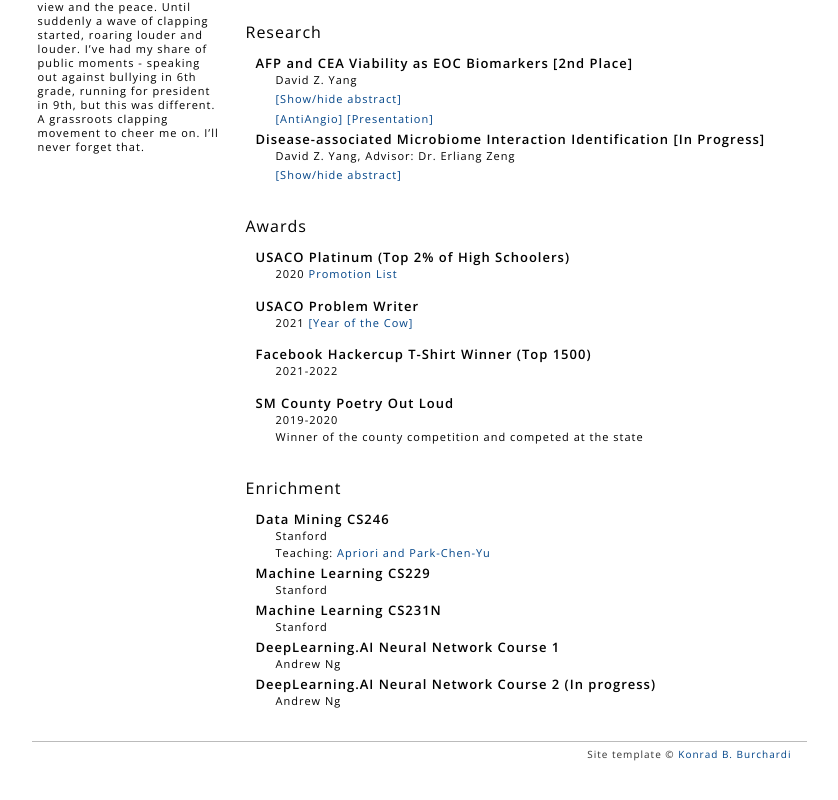
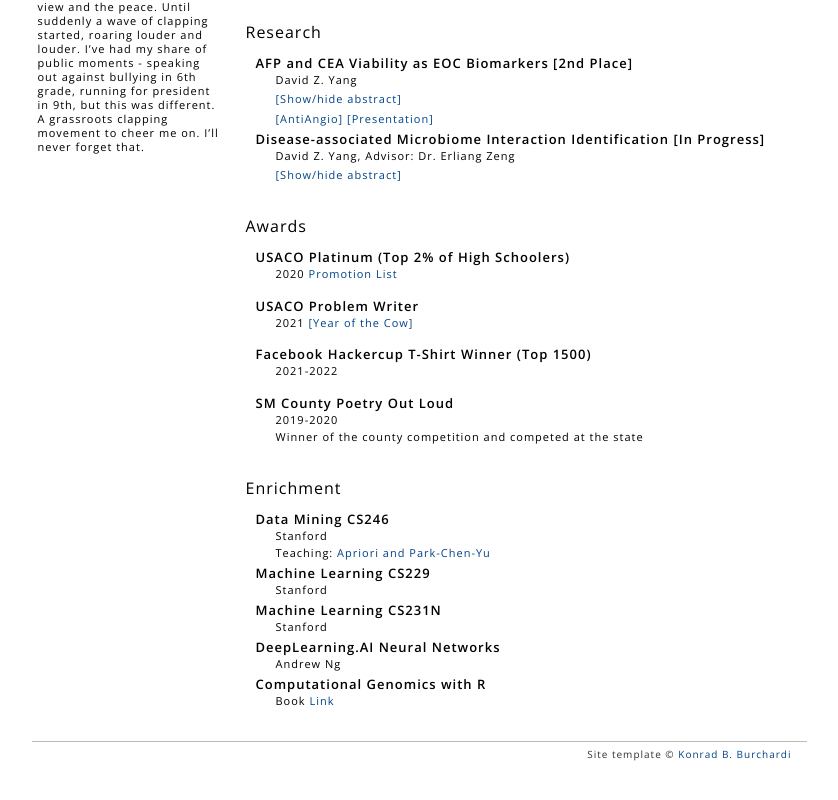
Before and after one commit to ShiftyBlock/davidzyang, a plain HTML site: page index.html in a window 1280 px wide. Shown: the part 576-1376 px from the top of the page, without its empty margins (221-1059 px from the left). Drawn offline with nearby package versions, Linux system fonts and the light colour scheme.

Commit message:
Update index.html

```diff
--- a/index.html
+++ b/index.html
@@ -355,10 +355,14 @@ p.b{
 <p class = "b"> Stanford </p>
 <p class = "a">Machine Learning CS231N</p>
 <p class = "b"> Stanford</p>
-<p class = "a">DeepLearning.AI Neural Network Course 1</p>
+<p class = "a">DeepLearning.AI Neural Networks</p>
 <p class = "b">Andrew Ng</p>
-<p class = "a">DeepLearning.AI Neural Network Course 2 (In progress)</p>
-<p class = "b">Andrew Ng</p>
+
+<p class = "a">Computational Genomics with R</p>
+<p style="padding-left:30px;padding-bottom:0px;margin-top:-3px;font-size:11px">Book
+<a href="http://compgenomr.github.io/book/">Link</a></p>
+
+
 
 
 </div>
```
